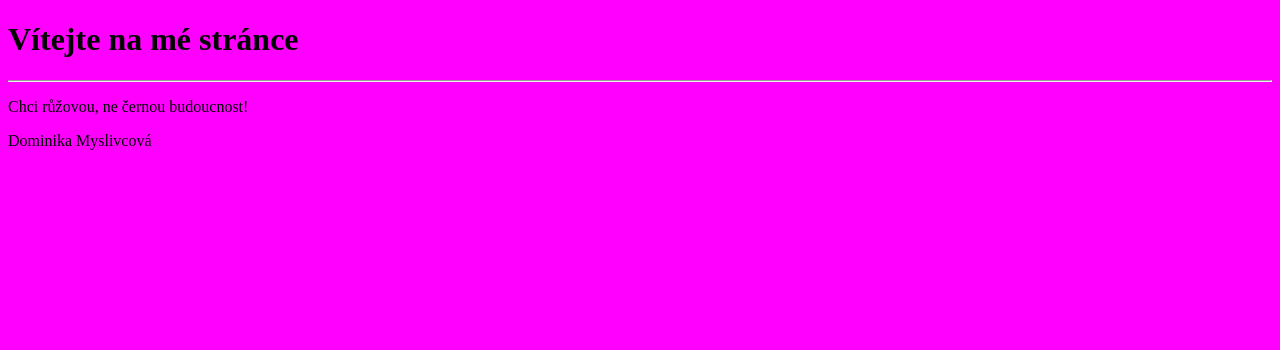
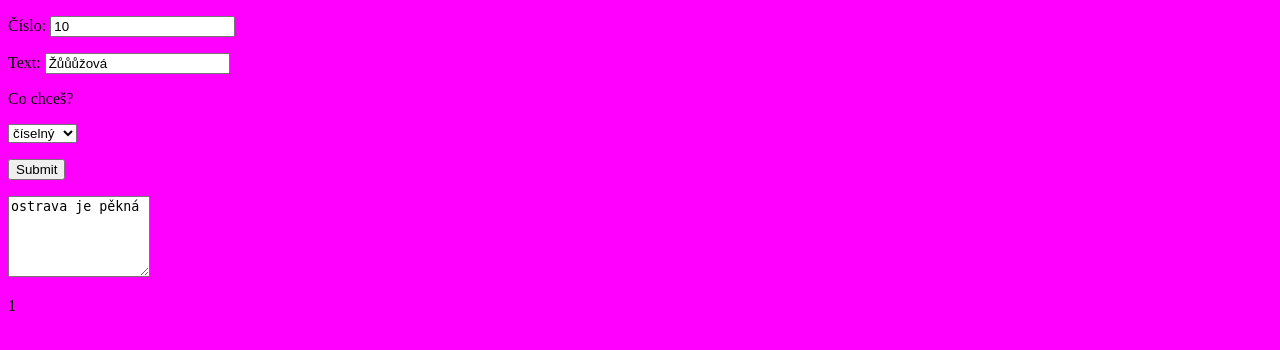
Before and after one commit to fol0094/PAW, a PHP site: page /?text1=1 in a window 1280 px wide. Shown: the top 350 px of the page. Run offline with PHP 8.4, Linux system fonts and the light colour scheme.

Commit message:
Add files via upload

```diff
--- a/index.php
+++ b/index.php
@@ -12,12 +12,53 @@
 
 </head>
 <body  bgcolor="fuchsia">
+<form>
+<p>Číslo: <input name="pocet" value="10" /></p>
+<p>Text: <input name="pismeno" value="Žůůůžová"/></p>
+<p>Co chceš?</p>
+<p>
+	<select name="typSeznamu">
+		<option value="odr">odrážky</option>
+		<option value="cs" selected="selected">číselný</option>
+	</select>
+</p>
+<p><input type="submit" /></p>
+<textarea name="text1" rows="5" cols="15">
+ostrava je pěkná
+</textarea>
+</form>
 
 <?php
-	echo "<h1>Vítejte na mé stránce</h1><hr>";
-	echo "<p>Chci růžovou, ne černou budoucnost!</p>";
-	echo "Dominika Myslivcová"
-?>
+	/*echo "<p>".$_REQUEST["text1"]."</p>";*/
+	$pizza = ($_REQUEST["text1"]);
+	$pieces = explode(" ",$pizza);
 
+	/*echo "<b>"."<p>".$pieces[0]."</p>"."</b>"; // piece1
+	echo "<p>".$pieces[1]."</p>"; // piece2	*/
+
+	foreach ($pieces as &$value) {
+		echo "<p>"."$value"."</p>";
+}
+	/*$array = array("ostrava","ostravě");
+	if (in_array ("ostrava", $array)) {
+		echo "<b>ostrava";
+	}*/
+
+	/*echo "Zadane cislo: " . $cislo . "<br />Zadany text: " . $text . "<br />";	//cteni z formulare
+
+	if($_REQUEST["typSeznamu"] == "cs"){
+		echo "<ol>";
+		for ($i = 0; $i < $cislo; $i++){
+			echo "<li>" . $text . "</li>";
+		}
+		echo "</ol>";
+	}else{
+		echo "<ul>";
+		for ($i = 0; $i < $cislo; $i++){
+			echo "<li>" . $text . "</li>";
+		}
+		echo "</ul>";
+	}*/
+	?>
 </body>
 </html>
```
